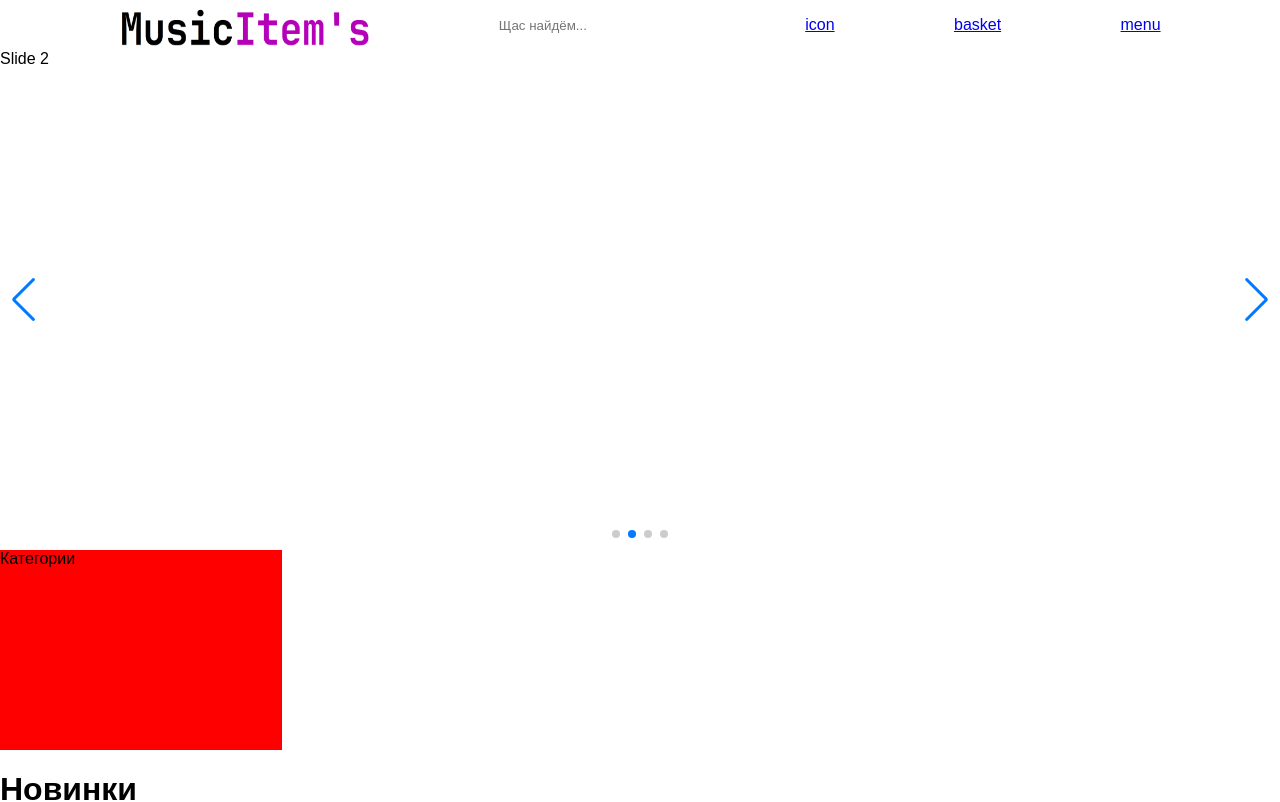
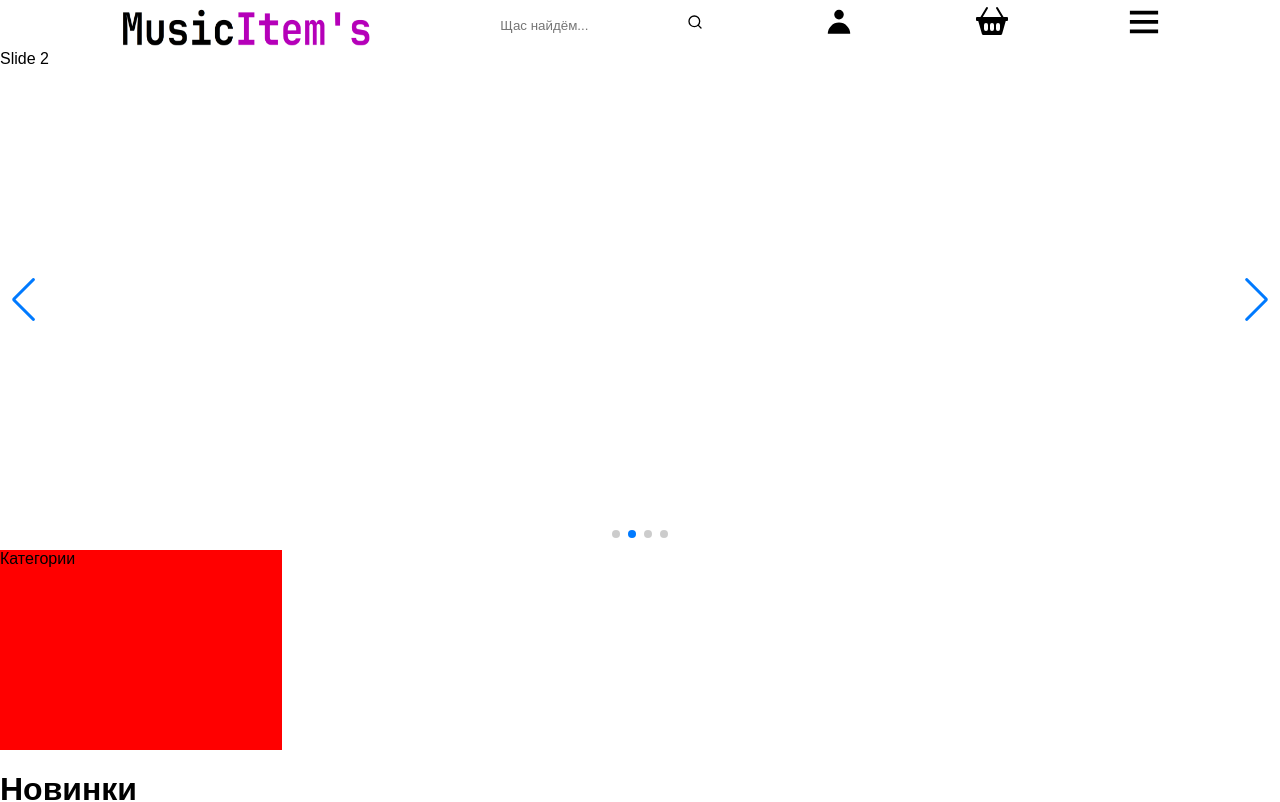
Before and after one commit to SochnuyFrykt/MusicEquiptment, a React (Create React App) app in the folder music_client/: page / in a window 1280 px wide. Shown: the top 802 px of the page. Built offline with nearby package versions, Linux system fonts and the light colour scheme.

Commit message:
Add icon in navbar

```diff
--- a/music_client/package.json
+++ b/music_client/package.json
@@ -13,6 +13,7 @@
     "@types/react-dom": "^18.2.7",
     "react": "^18.2.0",
     "react-dom": "^18.2.0",
+    "react-icons": "^4.11.0",
     "react-router-dom": "^6.16.0",
     "react-scripts": "5.0.1",
     "sass": "^1.68.0",
--- a/music_client/src/component/Layout/Layout.tsx
+++ b/music_client/src/component/Layout/Layout.tsx
@@ -2,6 +2,9 @@ import React from 'react';
 import nb from './layout.module.scss'
 import Logo from './LayoutComponent/Logo/Logo';
 import Search from './LayoutComponent/Search/Search';
+import Icon from './LayoutComponent/Icon/Icon';
+import Basket from './LayoutComponent/Basket/Basket';
+import Menu from './LayoutComponent/Menu/Menu';
 
 const Layout = (): React.ReactElement => {
     return (
@@ -14,13 +17,13 @@ const Layout = (): React.ReactElement => {
                     <Search />
                 </div>
                 <div>
-                    <a href="/">icon</a>
+                   <Icon />
                 </div>
                 <div>
-                    <a href="/">basket</a>
+                    <Basket />
                 </div>
                 <div>
-                    <a href="/">menu</a>
+                    <Menu />
                 </div>
             </div>
         </>
--- /dev/null
+++ b/music_client/src/component/Layout/LayoutComponent/Basket/Basket.tsx
@@ -0,0 +1,15 @@
+import React from "react";
+import { BsFillBasket2Fill } from 'react-icons/bs'
+
+const Basket = () => {
+    return (
+        <>
+            <h1>
+                <BsFillBasket2Fill />
+            </h1>
+
+        </>
+    );
+}
+
+export default Basket;
--- /dev/null
+++ b/music_client/src/component/Layout/LayoutComponent/Icon/Icon.tsx
@@ -0,0 +1,14 @@
+import React from "react";
+import { HiUser } from "react-icons/hi";
+
+const Icon = () => {
+    return (
+        <>
+            <h1>
+                <HiUser />
+            </h1>
+        </>
+    );
+}
+
+export default Icon;
--- /dev/null
+++ b/music_client/src/component/Layout/LayoutComponent/Menu/Menu.tsx
@@ -0,0 +1,14 @@
+import React from "react";
+import { TfiMenu } from "react-icons/tfi";
+
+const Memu = () => {
+    return (
+        <>
+            <h1>
+                <TfiMenu />
+            </h1>
+        </>
+    );
+}
+
+export default Memu;
--- a/music_client/src/component/Layout/LayoutComponent/Search/Search.tsx
+++ b/music_client/src/component/Layout/LayoutComponent/Search/Search.tsx
@@ -1,11 +1,13 @@
 import React from 'react';
 import search from './search.module.scss'
+import { LuSearch } from 'react-icons/lu'
 
 const Search = () => {
     return(
         <>
             <form className={search.form}>
                 <input placeholder='Щас найдём...' />
+                <LuSearch />
             </form>
         </>
     );
```
Also changed, not shown: music_client/src/App.tsx (line endings or trailing spaces), 1 other file (tests, documents, lock files or other folders).
